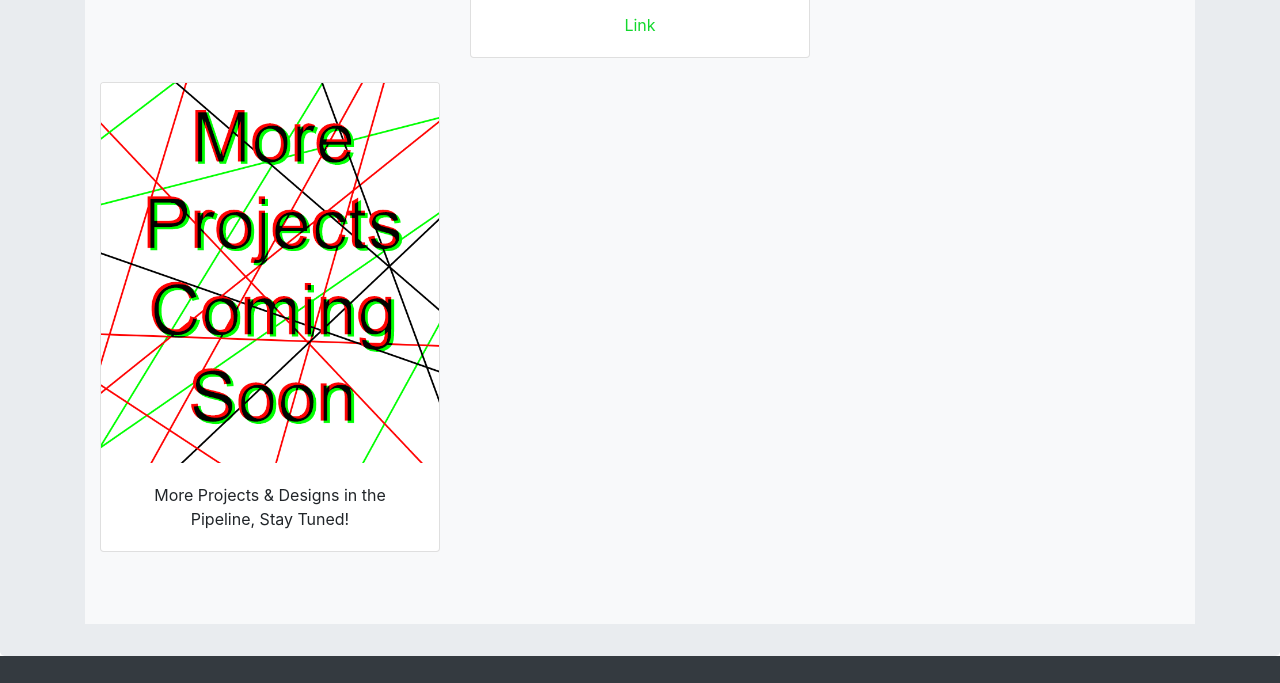
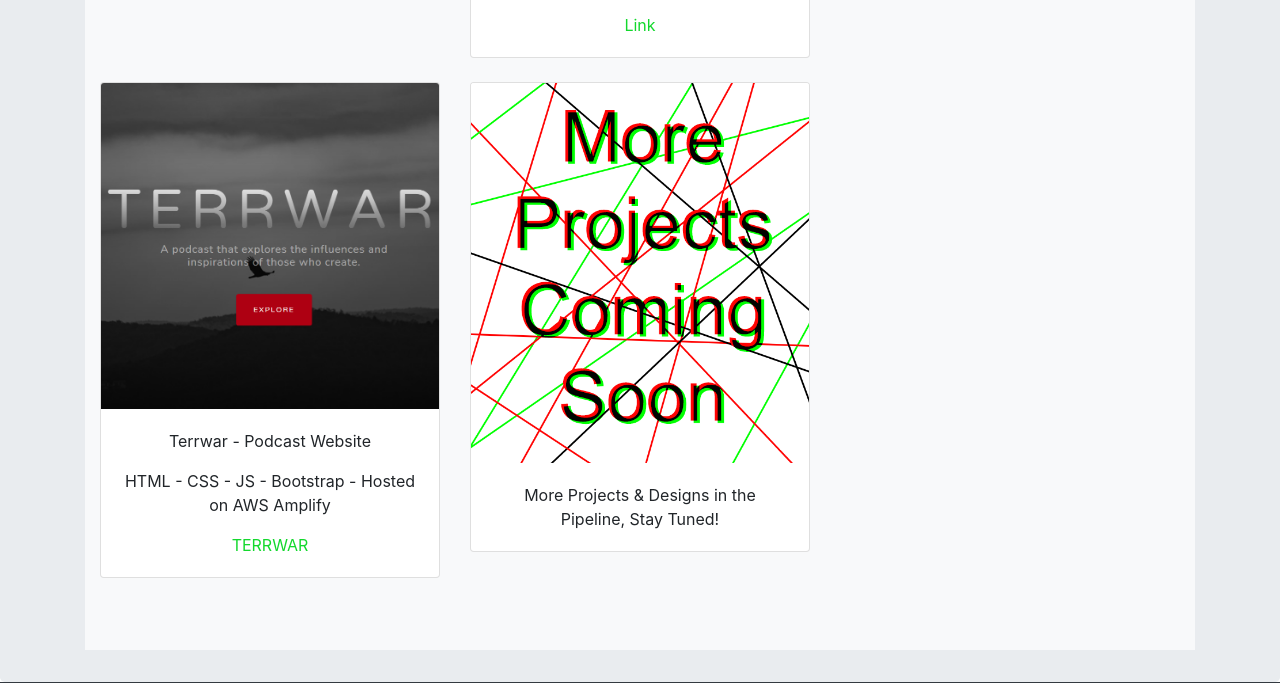
Before and after one commit to BenjaminBruton/portfolio, a website: page index.html in a window 1280 px wide. Shown: the part 2868-3551 px from the top of the page. Drawn offline with Linux system fonts and the light colour scheme.

Commit message:
Update index.html
added terrwar website

```diff
--- a/index.html
+++ b/index.html
@@ -324,6 +324,16 @@ xmlns:fb="http://ogp.me/ns/fb#">
                             </div>
                             <div class="col-md-4">
                                 <div class="card mb-4 box-shadow">
+                                    <img class="card-img-top" src="img/terrwarSnip.PNG" alt="RoomTemp">
+                                    <div class="card-body">
+                                        <p class="card-text">Terrwar - Podcast Website</p>
+                                        <p class="card-text">HTML - CSS - JS - Bootstrap - Hosted on AWS Amplify</p>
+                                        <p class="card-text"><a id="links4" class="contactLinks foggle" href="https://www.terrwar.com//">TERRWAR</a></p>
+                                    </div>
+                                </div>
+                            </div>
+                            <div class="col-md-4">
+                                <div class="card mb-4 box-shadow">
                                     <img class="card-img-top" src="img/ComingSoon.png" alt="Coming Soon">
                                     <div class="card-body">
                                         <p class="card-text">More Projects & Designs in the Pipeline, Stay Tuned!</p>
```
